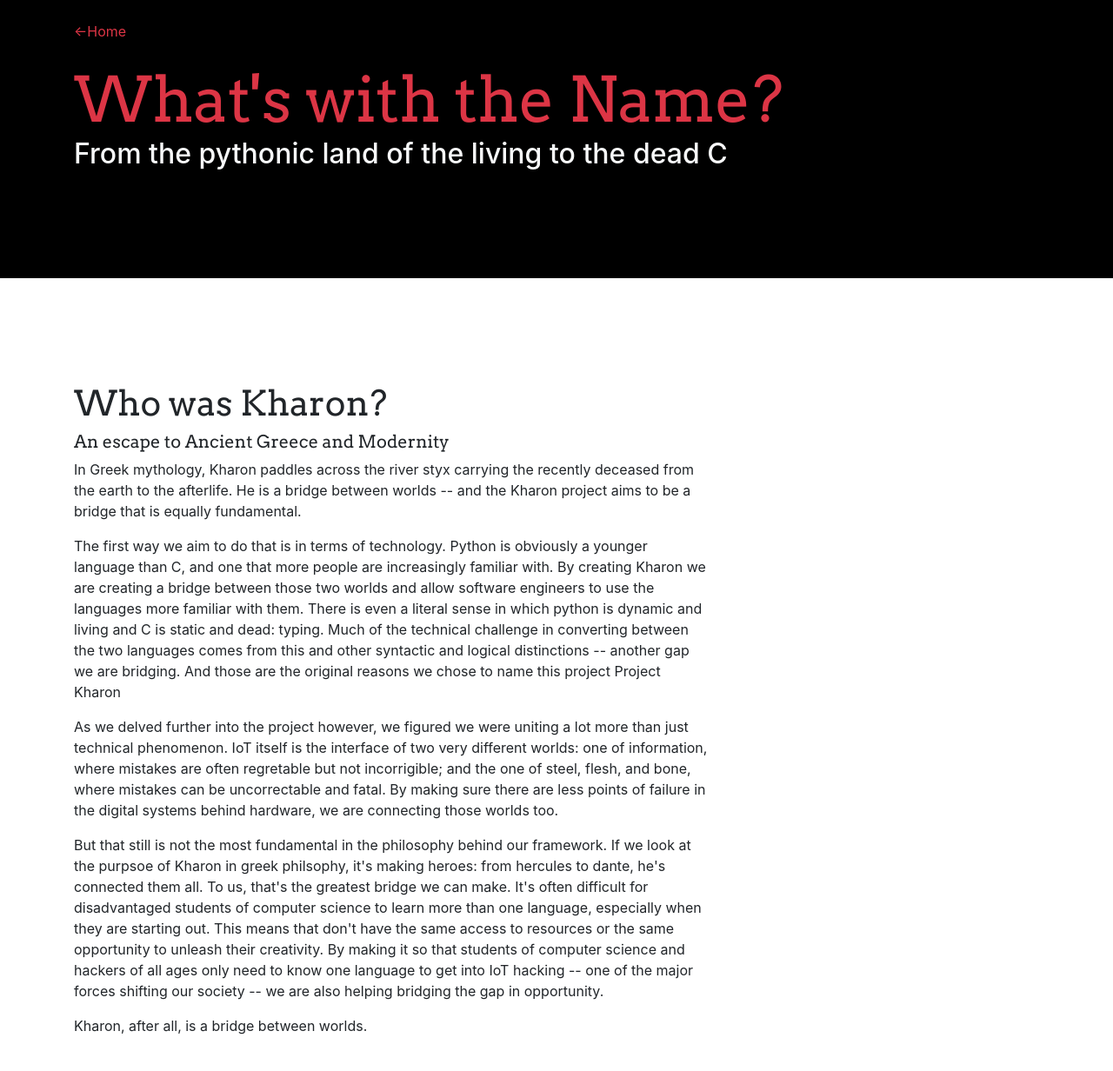
After one commit to UYasher/kharon_web, a Django app: page /about/ in a window 1280 px wide. The commit adds this page. Shown: the whole page at 87% size. Run offline with Django 3.2, Linux system fonts and the light colour scheme.

Commit message:
finished mostly

```diff
--- /dev/null
+++ b/documentation/templates/documentation/about.html
@@ -0,0 +1,44 @@
+{% extends 'documentation/front-base.html' %}
+
+{% block header %}What's with the Name?{% endblock header %}
+{% block subheader %}From the pythonic land of the living to the dead C{% endblock subheader %}
+{% block article %}
+    <div class="container" style="margin-top:15vh;">
+    <div class="row">
+        <div class="col-8">
+            <h1>Who was Kharon?</h1>
+            <h5>An escape to Ancient Greece and Modernity</h5>
+            <p>
+                In Greek mythology, Kharon paddles across the river styx carrying the recently deceased from the earth
+                to the afterlife.
+                He is a bridge between worlds -- and the Kharon project aims to be a bridge that is equally fundamental.
+            </p>
+            <p>
+                The first way we aim to do that is in terms of technology. Python is obviously a younger language than C,
+                and one that more people are increasingly familiar with. By creating Kharon we are creating a bridge between
+                those two worlds and allow software engineers to use the languages more familiar with them. There is even
+                a literal sense in which python is dynamic and living and C is static and dead: typing. Much of the technical
+                challenge in converting between the two languages comes from this and other syntactic and logical distinctions --
+                another gap we are bridging. And those are the original reasons we chose to name this project Project Kharon
+            </p>
+            <p>
+                As we delved further into the project however, we figured we were uniting a lot more than just technical
+                phenomenon. IoT itself is the interface of two very different worlds: one of information, where mistakes
+                are often regretable but not incorrigible; and the one of steel, flesh, and bone, where mistakes can be
+                uncorrectable and fatal. By making sure there are less points of failure in the digital systems behind
+                hardware, we are connecting those worlds too.
+            </p>
+            <p>
+                But that still is not the most fundamental in the philosophy behind our framework. If we look at the purpsoe
+                of Kharon in greek philsophy, it's making heroes: from hercules to dante, he's connected them all. To us,
+                that's the greatest bridge we can make. It's often difficult for disadvantaged students of computer science
+                to learn more than one language, especially when they are starting out. This means that don't have the same
+                access to resources or the same opportunity to unleash their creativity. By making it so that students of
+                computer science and hackers of all ages only need to know one language to get into IoT hacking -- one of the
+                major forces shifting our society -- we are also helping bridging the gap in opportunity.
+            </p>
+            <p>Kharon, after all, is a bridge between worlds.</p>
+            <br>
+        </div>
+    </div>
+{% endblock article %}
--- a/documentation/templates/documentation/base.html
+++ b/documentation/templates/documentation/base.html
@@ -0,0 +1,24 @@
+{% load static %}
+
+<!DOCTYPE html>
+<html lang="en">
+<head>
+    <meta charset="UTF-8">
+    <title>The Kharon Project</title>
+    <link rel="stylesheet" type="text/css" href="{% static 'css/styles.css' %}">
+    <link rel="stylesheet" type="text/css" href="{% static 'css/bootstrap-red.css' %}">
+
+    <script
+        src="https://code.jquery.com/jquery-3.3.1.min.js"
+        integrity="sha256-FgpCb/KJQlLNfOu91ta32o/NMZxltwRo8QtmkMRdAu8="
+        crossorigin="anonymous"
+    >
+    </script>
+
+    <meta name="viewport" content="width=device-width, initial-scale=1">
+    <meta name="HandheldFriendly" content="true">
+</head>
+<body>
+    {% block body %}
+    {% endblock body %}
+</body>
--- /dev/null
+++ b/documentation/templates/documentation/front-base.html
@@ -0,0 +1,18 @@
+{% extends 'documentation/base.html' %}
+
+{% load static %}
+
+{% block body %}
+    <div class="bg-secondary text-light" style="width: 100vw; height: 40vh;">
+        <div class="container">
+            <div class="row">
+                <div class="col-12"><br><a href="{% url 'index' %}">←Home</a></div>
+            </div>
+            <br>
+            <div class="arvo display-3" style="color:#dc3545;">{% block header %}{% endblock header %}</div>
+            <div class="h2">{% block subheader %}{% endblock subheader %}</div>
+        </div>
+    </div>
+    {% block article %}
+    {% endblock article %}
+{% endblock body %}
--- a/documentation/views.py
+++ b/documentation/views.py
@@ -3,3 +3,9 @@ from django.shortcuts import render
 
 def index(request):
     return render(request, "documentation/index.html", context={})
+
+def about(request):
+    return render(request, "documentation/about.html", context={})
+
+def how(request):
+    return render(request, "documentation/how.html", context={})
--- a/kharon_web/urls.py
+++ b/kharon_web/urls.py
@@ -18,7 +18,9 @@ from django.urls import path, include
 from documentation import views
 
 urlpatterns = [
-    path('', views.index),
+    path('', views.index, name='index'),
+    path('about/', views.about,name='about'),
+    path('how/', views.how, name='how'),
     path('docs/', include('documentation.urls')),
     path('admin/', admin.site.urls),
 ]
--- a/static/css/styles.css
+++ b/static/css/styles.css
@@ -121,7 +121,7 @@ body{
     border-bottom: 50px solid #fff;
 }
 
-.circle {
+.circle{
     position: absolute;
     bottom: 100px;
     left: 20px;
@@ -133,6 +133,15 @@ body{
     border-radius: 25px;
 }
 
+.staff{
+    position: absolute;
+    bottom: 100;
+    right: 100;
+    height: 250px;
+    width: 10px;
+    background: #fff;
+    transform: rotate(60deg) translate(25px, -30px);
+}
 
 /* End Boat Styles */
 
```
Also changed, not shown: documentation/templates/documentation/how.html (added, +29 -0 lines), documentation/templates/documentation/index.html (+8 -24 lines).
